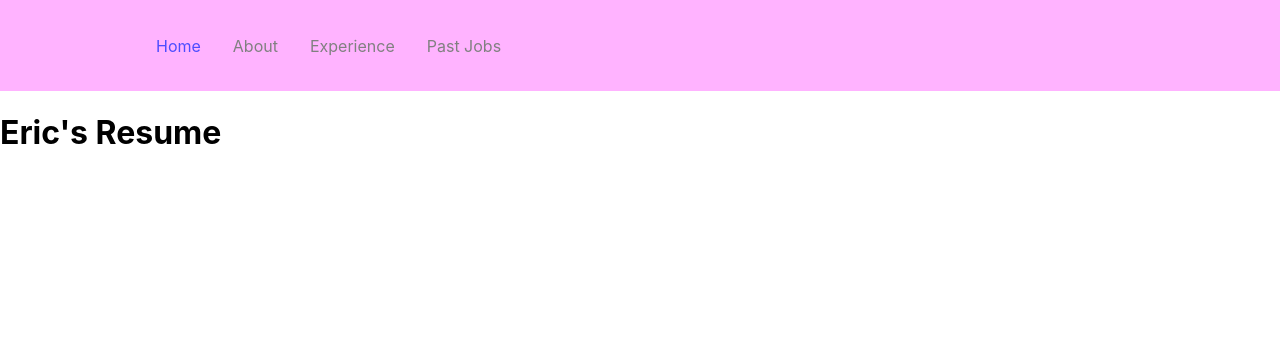
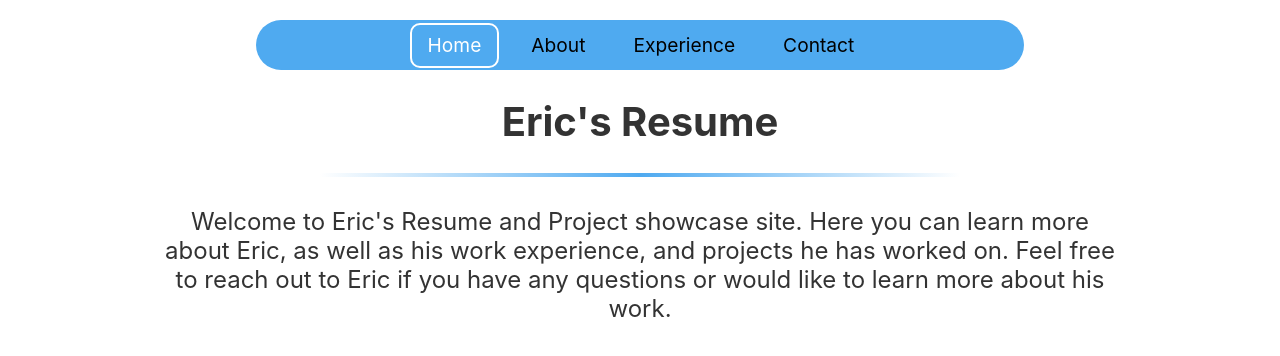
Before and after one commit to Enr1que704/Resume-Front, a React (Create React App) app: page / in a window 1280 px wide. Shown: the top 356 px of the page. Built offline with nearby package versions, Linux system fonts and the light colour scheme.

Commit message:
added styling to the navbar

```diff
--- a/src/components/Navbar/NavbarElements.js
+++ b/src/components/Navbar/NavbarElements.js
@@ -3,24 +3,34 @@ import { NavLink as Link } from "react-router-dom";
 import styled from "styled-components";
 
 export const Nav = styled.nav`
-    background: #ffb3ff;
-    height: 85px;
+    background: #4faaf0;
+    height: 50px;
     display: flex;
-    justify-content: space-between;
-    padding: 0.2rem calc((100vw - 1000px) / 2);
+    justify-content: space-around;
+    ${'' /* padding: 0.2rem calc(((100vw - 1000px) / 2)); */}
     z-index: 12;
+    border-radius: 50px; // Add border-radius property to give curved edges
+    margin: 20px auto;
+    max-width: 60%; // Set the maximum width to 75% of the container
 `;
 
 export const NavLink = styled(Link)`
-    color: #808080;
+    color: #000000;
     display: flex;
     align-items: center;
     text-decoration: none;
-    padding: 0 1rem;
-    height: 100%;
+    padding: 0.5rem 1rem;
+    height: 50%;
     cursor: pointer;
+    font-size: 1.2rem;
     &.active {
-        color: #4d4dff;
+        color: #ffffff;
+        border: 2px solid #ffffff;
+        border-radius: 10px; // Add border-radius property to give curved edges
+        ${'' /* text-decoration: underline;
+        text-underline-offset: 15px;
+        text-decoration-thickness: 3px; */}
+        background-color: #4faaf0;
     }
 `;
 
@@ -42,6 +52,10 @@ export const NavMenu = styled.div`
     display: flex;
     align-items: center;
     margin-right: -24px;
+    justify-content: space-between;
+    align-items: center;
+    width: 60%;
+    margin: 0 auto;
     /* Second Nav */
     /* margin-right: 24px; */
     /* Third Nav */
--- a/src/components/Navbar/index.js
+++ b/src/components/Navbar/index.js
@@ -3,7 +3,6 @@ import { Nav, NavLink, NavMenu } from "./NavbarElements";
 
 const Navbar = () => {
     return (
-        <>
             <Nav>
                 <NavMenu>
                     <NavLink to="/" activeStyle>
@@ -15,12 +14,14 @@ const Navbar = () => {
                     <NavLink to="/experience" activeStyle>
                         Experience
                     </NavLink>
-                    <NavLink to="/pastjobs" activeStyle>
+                    {/* <NavLink to="/pastjobs" activeStyle>
                         Past Jobs
+                    </NavLink> */}
+                    <NavLink to="/contact" activeStyle>
+                        Contact
                     </NavLink>
                 </NavMenu>
             </Nav>
-        </>
     )
 }
 
--- a/src/pages/about.js
+++ b/src/pages/about.js
@@ -0,0 +1,13 @@
+import React from "react";
+import { Header, Paragraph } from "../styles/StyledComponents";
+
+const About = () => {
+    return (
+        <div>
+            <Header>About</Header>
+            <Paragraph>This is the about page</Paragraph>
+        </div>
+    );
+}
+
+export default About;
--- a/src/pages/experience.js
+++ b/src/pages/experience.js
@@ -0,0 +1,13 @@
+import React from "react";
+import { Header, Paragraph } from "../styles/StyledComponents";
+
+const Experience = () => {
+    return (
+        <div>
+            <Header>Experience</Header>
+            <Paragraph>This is the experience page</Paragraph>
+        </div>
+    );
+}
+
+export default Experience;
--- a/src/pages/index.js
+++ b/src/pages/index.js
@@ -1,9 +1,14 @@
 import React from "react";
+import { Header, Paragraph, Break } from "../styles/StyledComponents";
 
 const Home = () => {
     return (
         <div>
-            <h1>Eric's Resume</h1>
+            <Header>Eric's Resume</Header>
+            <Break />
+            <Paragraph>Welcome to Eric's Resume and Project showcase site. Here you can learn more about Eric, as well as his work experience,
+                and projects he has worked on. Feel free to reach out to Eric if you have any questions or would like to learn more about his work.
+            </Paragraph>
         </div>
     );
 };
--- a/src/pages/pastJobs.js
+++ b/src/pages/pastJobs.js
@@ -0,0 +1,13 @@
+import React from "react";
+import { Header } from "../styles/StyledComponents";
+
+const PastJobs = () => {
+    return (
+        <div>
+            <Header>Past Jobs</Header>
+            <p>This is the past jobs page</p>
+        </div>
+    );
+}
+
+export default PastJobs;
--- /dev/null
+++ b/src/styles/StyledComponents.js
@@ -0,0 +1,27 @@
+import styled from "styled-components";
+
+export const Header = styled.h1`
+    color: #333;
+    font-size: 2.5em;
+    text-align: center;
+    padding: 0px;
+`;
+
+export const Paragraph = styled.p`
+    color: #333;
+    font-size: 1.5em;
+    text-align: center;
+    padding: 10px; // Add padding to the outline
+    border-radius: 10px; // Add border-radius property to give curved edges
+    margin: 20px auto;
+    max-width: 75%; // Set the maximum width to 75% of the container
+`;
+
+export const Break = styled.hr`
+    border: 0;
+    height: 4px;
+    background: #333;
+    background-image: linear-gradient(to right, #ffffff, #4faaf0, #ffffff);
+    margin: 20px auto; // Center the hr horizontally using auto margin
+    max-width: 50%; // Set the maximum width to 50% of the container
+`;
```
Also changed, not shown: src/background.jpg (added).
